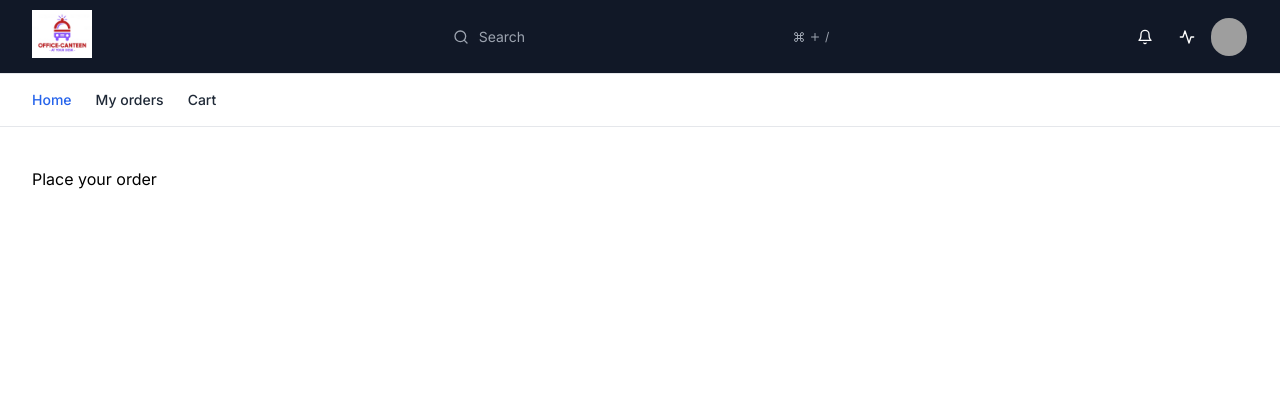
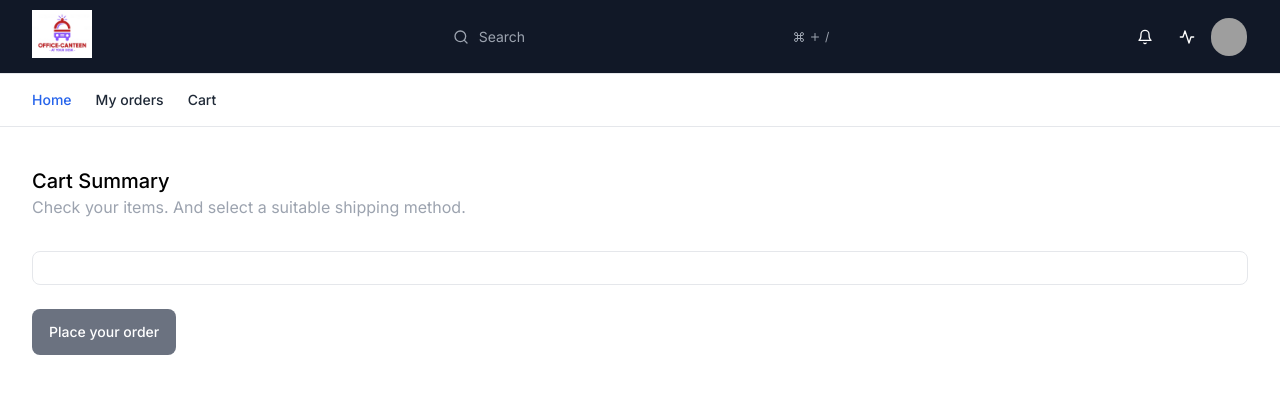
Before and after one commit to gkgautam/Office-canteen, a Next.js app: page /user/cart in a window 1280 px wide. Shown: the top 394 px of the page. Built offline with nearby package versions, Linux system fonts and the light colour scheme; grey boxes are pictures that could not be loaded.

Commit message:
cart updated

```diff
--- a/package.json
+++ b/package.json
@@ -9,6 +9,7 @@
     "lint": "next lint"
   },
   "dependencies": {
+    "@preline/toggle-count": "^2.4.1",
     "cloudinary": "^2.4.0",
     "formik": "^2.4.6",
     "mongoose": "^8.5.2",
--- a/src/app/(user)/components/cards/Cards.tsx
+++ b/src/app/(user)/components/cards/Cards.tsx
@@ -2,6 +2,7 @@
 
 import useCartStore from '@/store/cart';
 import Image from 'next/image';
+import Link from 'next/link';
 import React from 'react'
 
 interface MenuData {
@@ -12,6 +13,7 @@ interface MenuData {
     menuItemDescription: string;
     menuItemPrice: number;
     menuItemImage: string | null; // Changed type to File | null
+    quantity: number;
   }
 }
 function Cards({ currentItem }: MenuData) {
@@ -21,8 +23,6 @@ function Cards({ currentItem }: MenuData) {
   const saveToCart = () => {
     addItem(currentItem);
   }
-
-  // console.log(data);
 
   return (
     <>
@@ -47,17 +47,19 @@ function Cards({ currentItem }: MenuData) {
               </p>
             </div>
             <p className="mt-auto font-bold text-xl text-gray-800 dark:text-neutral-300">
-            ₹ {currentItem.menuItemPrice}
+              ₹ {currentItem.menuItemPrice}
             </p>
           </div>
         </div>
         <div className="mt-auto flex border-t border-gray-200 divide-x divide-gray-200 dark:border-neutral-700 dark:divide-neutral-700">
-        <button
-            onClick={saveToCart}
-            className="w-full py-3 px-4 inline-flex justify-center items-center gap-x-2 text-sm font-medium bg-white text-gray-800 shadow-sm hover:bg-gray-100 focus:outline-none focus:bg-gray-50 disabled:opacity-50 disabled:pointer-events-none dark:bg-neutral-900 dark:border-neutral-700 dark:text-white dark:hover:bg-neutral-800 dark:focus:bg-neutral-800"
-          >
-            Add to cart
-          </button>
+          {
+            data.find((item => item._id === currentItem._id))?.quantity as number > 0 ? <Link href="/user/cart" className="w-full py-3 px-4 inline-flex justify-center items-center gap-x-2 text-sm font-medium bg-white text-gray-800 shadow-sm hover:bg-gray-100 focus:outline-none focus:bg-gray-50 disabled:opacity-50 disabled:pointer-events-none dark:bg-neutral-900 dark:border-neutral-700 dark:text-white dark:hover:bg-neutral-800 dark:focus:bg-neutral-800">Go to cart</Link> : <button
+              onClick={saveToCart}
+              className="w-full py-3 px-4 inline-flex justify-center items-center gap-x-2 text-sm font-medium bg-white text-gray-800 shadow-sm hover:bg-gray-100 focus:outline-none focus:bg-gray-50 disabled:opacity-50 disabled:pointer-events-none dark:bg-neutral-900 dark:border-neutral-700 dark:text-white dark:hover:bg-neutral-800 dark:focus:bg-neutral-800"
+            >
+              Add to Cart
+            </button>
+          }
           <button
             className="w-full py-3 px-4 inline-flex justify-center items-center gap-x-2 text-sm font-medium bg-white text-gray-800 shadow-sm hover:bg-gray-100 focus:outline-none focus:bg-gray-50 disabled:opacity-50 disabled:pointer-events-none dark:bg-neutral-900 dark:border-neutral-700 dark:text-white dark:hover:bg-neutral-800 dark:focus:bg-neutral-800"
           >
--- a/src/app/(user)/user/cart/page.tsx
+++ b/src/app/(user)/user/cart/page.tsx
@@ -6,23 +6,58 @@ import React from 'react';
 
 const UserCart = () => {
 
-  const { data } = useCartStore();
-
+  const { data, increaseQuantity, decreaseQuantity, deleteItem } = useCartStore();
 
   return (
     <>
+
+      <div className="">
+        <p className="text-xl font-medium">Cart Summary</p>
+        <p className="text-gray-400">
+          Check your items. And select a suitable shipping method.
+        </p>
+        <div className="mt-8 rounded-lg border bg-white px-2 py-4 sm:px-6">
           {
             data.map((item, index) => {
               return (
-            <div className="" key={index}>
-              <span>{item._id}</span>
-              <span>{item.menuItemName}</span>
+                <div className={`flex items-center border-b py-6 last:border-b-0 justify-between`} key={index}>
+                  <div className="flex flex-col rounded-lg w-full bg-white sm:flex-row">
+                    <div className="w-80 h-52">
+                      {
+                        item.menuItemImage && <img
+                          className="h-full w-full aspect-square rounded-md border object-cover object-top"
+                          src={item.menuItemImage}
+                          alt={item.menuItemName}
+                        />
+                      }
+                    </div>
+                    <div className="flex w-full flex-col px-4">
+                      <span className="font-semibold capitalize">
+                        {item.menuItemName}
+                      </span>
+                      <span className="float-right text-gray-600 capitalize">{item.menuItemCategory}</span>
+                      <p className="float-right text-sm text-gray-500">{item.menuItemDescription}</p>
+                      <p className="text-lg font-bold">Rs. {item.menuItemPrice}</p>
+                      <div className="py-2 inline-block bg-white rounded-lg dark:bg-neutral-900" data-hs-input-number='{"max":10, "min":1}'>
+                        <div className="flex items-center gap-x-1.5">
+                          <button className='p-1 rounded-full border size-8 flex items-center justify-center font-semibold' onClick={() => { decreaseQuantity(item._id) }}>-</button>
+                          <span className='px-4 border rounded-lg py-1'>{item.quantity}</span>
+                          <button className='p-1 rounded-full border size-8 flex items-center justify-center font-semibold' onClick={() => { increaseQuantity(item._id) }}>+</button>
+                        </div>
+                      </div>
+                      <button onClick={() => deleteItem(item._id)} className='bg-rose-100 w-fit px-3 py-1 rounded-lg hover:bg-rose-400 hover:text-rose-100 text-rose-500 transition-colors'>Remove</button>
+                    </div>
+                  </div>
+
                 </div>
               )
             })
           }
-      <div className="">
-        <Link href="/user/checkout" className=''>
+
+        </div>
+      </div>
+      <div className="mt-6">
+        <Link href="/user/checkout" className='py-3 px-4 inline-flex items-center gap-x-2 text-sm font-medium rounded-lg border border-transparent bg-gray-500 text-white hover:bg-gray-600 focus:outline-none focus:bg-gray-600 disabled:opacity-50 disabled:pointer-events-none'>
           Place your order
         </Link>
       </div>
--- a/src/app/layout.tsx
+++ b/src/app/layout.tsx
@@ -17,14 +17,14 @@ export default function RootLayout({
   children: React.ReactNode;
 }>) {
   return (
-    <html lang="en">
+    <html lang="en" suppressHydrationWarning>
       <body className={inter.className}>
         {/* <Navbar/> */}
         {/* <div className="w-11/12 mx-auto"> */}
         {children}
         {/* </div> */}
-        <PrelineScript/>
-        </body>
+        <PrelineScript />
+      </body>
     </html>
   );
 }
--- a/src/models/menu.model.js
+++ b/src/models/menu.model.js
@@ -24,6 +24,10 @@ const menuSchema = new mongoose.Schema({
     type: String, // Store the file URL or path as a string
     required: false,
   },
+  quantity: {
+    type: Number,
+    default: 0
+  }
 }, { timestamps: true }); // Add createdAt and updatedAt timestamps
 
 mongoose.models = {};
--- a/src/store/cart.ts
+++ b/src/store/cart.ts
@@ -8,28 +8,63 @@ interface MenuDataProps {
   menuItemDescription: string;
   menuItemPrice: number;
   menuItemImage: string | null;
+  quantity: number | 1; // Ensure quantity is a number
 }
 
 interface CartProps {
   data: MenuDataProps[];
   addItem: (data: MenuDataProps) => void;
   deleteItem: (id: string) => void;
+  increaseQuantity: (id: string) => void;
+  decreaseQuantity: (id: string) => void;
 }
+
+const MAX_QUANTITY = 10; // Define the maximum quantity value
 
 const useCartStore = create<CartProps>()(
   persist(
     (set) => ({
       data: [],
       addItem: (newItem) => set((state) => {
-        const existingIds = new Set(state.data.map(item => item._id));
-        if (!existingIds.has(newItem._id)) {
-          return { data: [...state.data, newItem] };
+
+        const existingItemIndex = state.data.findIndex(item => item._id === newItem._id);
+
+        if (existingItemIndex !== -1) {
+          // Item exists, update its quantity
+          const updatedData = state.data.map((item, index) =>
+            index === existingItemIndex
+              ? { ...item, quantity: Math.min(item.quantity + newItem.quantity, MAX_QUANTITY) }
+              : item
+          )
+
+          return { data: updatedData };
+        } else {
+          // New item, add to cart
+          const updatedData = [...state.data, { ...newItem, quantity: 1 }];
+
+          return { data: updatedData };
         }
-        return state; // Return the same state if the item already exists
       }),
-      deleteItem: (id) => set((state) => ({
-        data: state.data.filter(item => item._id !== id)
-      }))
+      deleteItem: (id) => set((state) => {
+        const updatedData = state.data.filter(item => item._id !== id);
+        return { data: updatedData };
+      }),
+      increaseQuantity: (id) => set((state) => {
+        const updatedData = state.data.map(item =>
+          item._id === id
+            ? { ...item, quantity: Math.min(item.quantity + 1, MAX_QUANTITY) }
+            : item
+        );
+        return { data: updatedData };
+      }),
+      decreaseQuantity: (id) => set((state) => {
+        const updatedData = state.data.map(item =>
+          item._id === id
+            ? { ...item, quantity: Math.max(item.quantity - 1, 1) } // Ensure quantity does not go below 1
+            : item
+        );
+        return { data: updatedData };
+      })
     }),
     {
       name: "canteen-cart",
```
Also changed, not shown: src/actions/menus/fetchmenu/route.ts (line endings or trailing spaces), 1 other file (tests, documents, lock files or other folders). Lines whose indentation alone changed are shown as unchanged.
